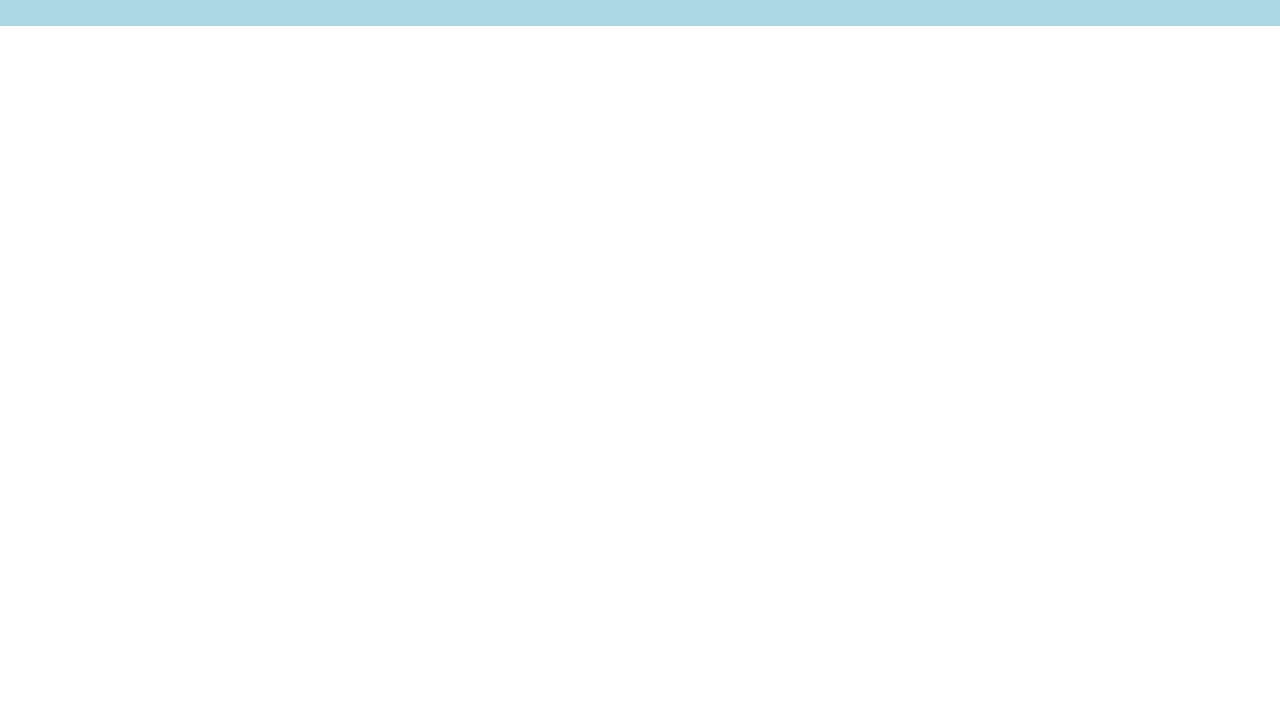
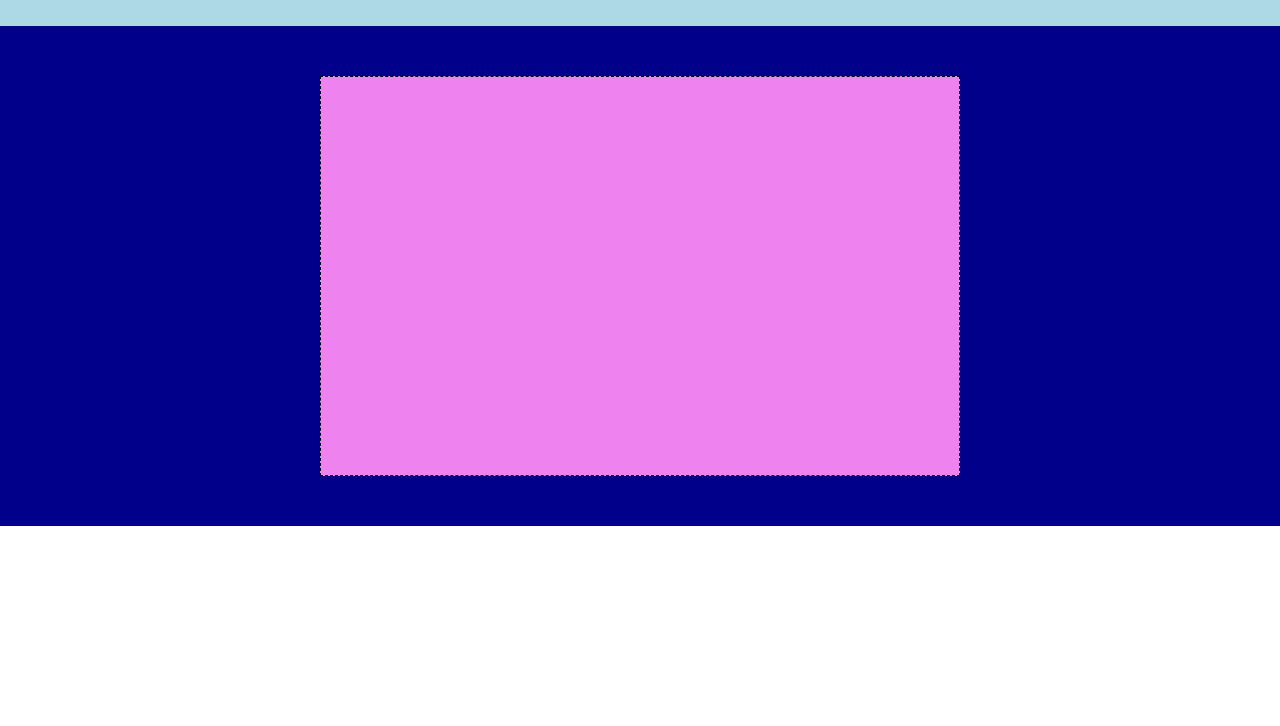
Before and after one commit to MichaelMantovani/htmlcss-struttura-discord, a plain HTML site: page index.html in a window 1280 px wide. Shown: the part 74-800 px from the top of the page. Drawn offline with Linux system fonts and the light colour scheme.

Commit message:
Added first row layout

```diff
--- a/CSS/style.css
+++ b/CSS/style.css
@@ -27,13 +27,17 @@
 
 /* GENERALS */
 
+
+/* HEADER */
+
 header{
   height: 100px;
   background-color: var(--bgcolor-header);
   display: flex;
   justify-content: center;
   align-items: center;
-}
+  }
+
 
 .header{
   background-color: var(--bgcolor-yellow);
@@ -50,10 +54,31 @@ header{
   justify-content: flex-end;
 }
 
-/* POTREI CREARE UNA CLASSE UTILITIES TUTTAVIA PER COLPA DI .BD-BLACK SPORCHEREI TROPPO L'HTML, QUINDI IN QUESTO CASO PREFERISCO FARE IN QUESTO MODO */
+/* POTREI ANCHE DARE UN HEIGHT ALLA CLASSE LOGO, NAV E LOGIN. */
 .logo, .hd-nav, .login{
   padding: 4px;
 }
+
+
+/* MAIN */
+
+.first-row{
+  height: 500px;
+  background-color: var(--bgcolor-dark-blue);
+  display: flex;
+  justify-content: center;
+  align-items: center;
+}
+
+.first-row-content{
+  width: 50%;
+  height: 80%;
+  background-color: var(--bgcolor-purple);
+}
+
+
+
+
 
 /* UTILITIES */
 
--- a/index.html
+++ b/index.html
@@ -8,22 +8,45 @@
   <title>Discord layout</title>
 </head>
 <body>
+
+
   <header>
     <div class="container bd-black">
+
+        <!-- Start header menu -->
       <div class="header">
+
+        <!-- Logo section -->
         <div class="logo bd-black flex-grw-1">
-          <div>logo</div>
+          <div>Logo</div>
         </div>
+
+        <!-- Navigation section -->
         <nav class="hd-nav bd-black flex-grw-1">
           <div>link link link</div>
         </nav>
+
+        <!-- Login section  -->
         <div class="login bd-black flex-grw-1">
           <div>login</div>
         </div>
       </div>
     </div>
   </header>
-  <main></main>
+
+
+  <main>
+
+    <!-- First main-row -->
+    <div class="first-row">
+      <div class="first-row-content bd-black"></div>
+    </div>
+
+    <div></div>
+    <div></div>
+    <div></div>
+    <div></div>
+  </main>
   <footer></footer>
 </body>
 </html>
```
